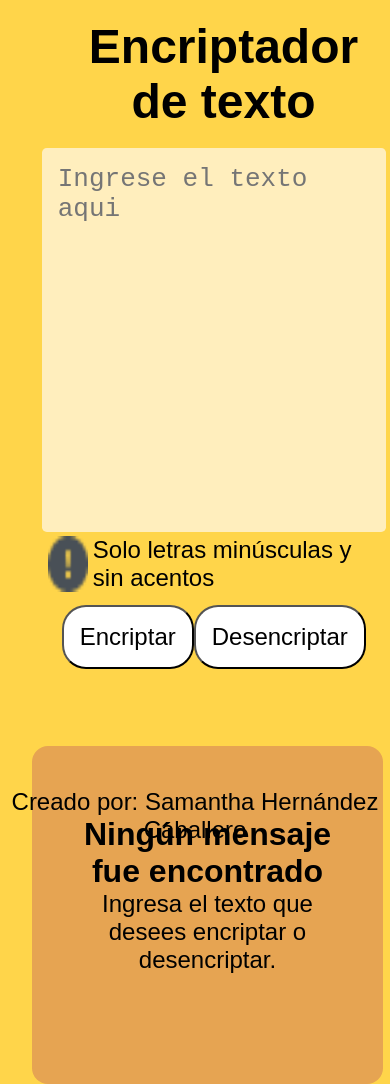
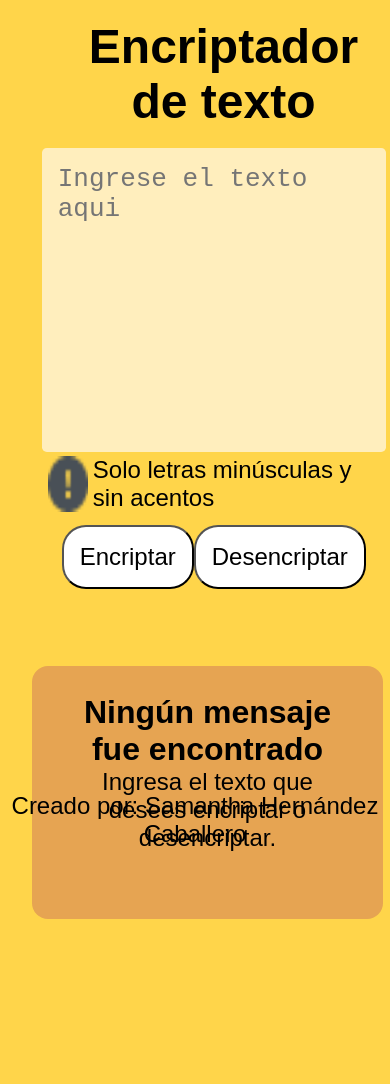
Before and after one commit to samhdez03/encriptador, a plain HTML site: page index.html in a window 390 px wide. Shown: the top 1084 px of the page. After the commit the page ends 919 px from the top, so only its background shows below. Drawn offline with Linux system fonts and the light colour scheme; a web font is replaced by a local one.

Commit message:
Update style.css

```diff
--- a/style.css
+++ b/style.css
@@ -59,8 +59,8 @@ main{
     white-space: initial;
     overflow: scroll;
     width: 90%;
-    height: 22rem;
-    max-height: 22rem;
+    height: 15rem;
+    max-height: 17rem;
     font-size: xx-large;
     border: none;
     border-radius: 0.3rem;
@@ -178,9 +178,6 @@ main{
     align-items: center;
     text-align: center;
     font-size: x-large;
-    position: sticky;
-    bottom: 0;
-
 }
 
 @media (max-width: 768px){
@@ -196,6 +193,7 @@ main{
         display: flex;
         flex-direction: column;
         height: 100vh;
+        min-height: 80vh;
     }
     #advImg{
         padding-right: 0.3rem;
@@ -233,7 +231,7 @@ main{
         align-items: center;
         background-color: var(--color-cafecito);
         width: 90%;
-        min-height: 40vh;
+        min-height: 30vh;
         border-radius: 1rem;
         margin: 2rem;
 
```
